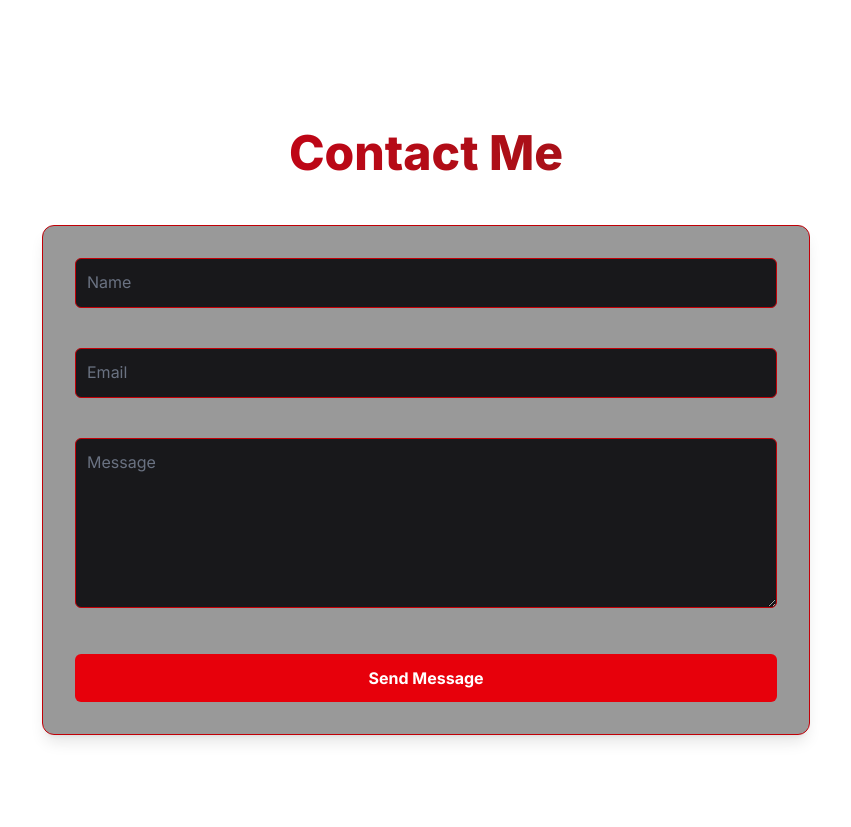
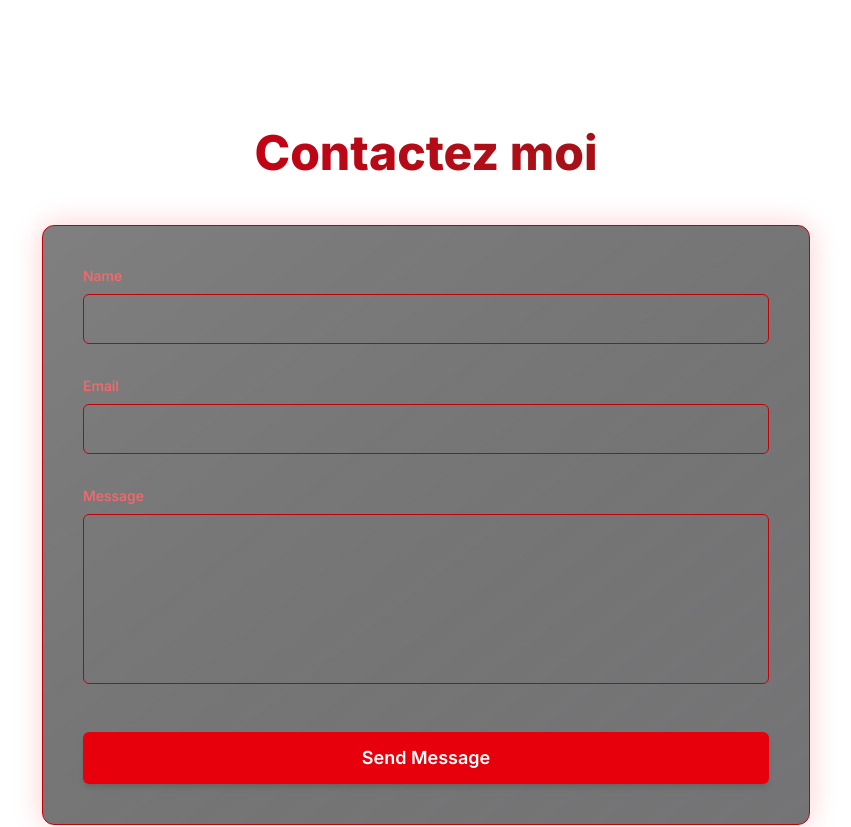
Before and after one commit to naderyb/my-portfolio, a Next.js app: page / in a window 1280 px wide. Shown: the part 3200-4027 px from the top of the page, without its empty margins (214-1065 px from the left). Built offline with nearby package versions, Linux system fonts and the light colour scheme.

Commit message:
feat: Update Contact section with improved styling and layout for form fields

```diff
--- a/src/components/sections/Contact.tsx
+++ b/src/components/sections/Contact.tsx
@@ -1,7 +1,6 @@
 "use client";
 
 import { useRef, useEffect } from "react";
-
 import gsap from "gsap";
 import { ScrollTrigger } from "gsap/ScrollTrigger";
 import toast, { Toaster } from "react-hot-toast";
@@ -34,58 +33,66 @@ export default function Contact() {
     <section id="contact" className="relative py-24 px-4 text-white overflow-hidden">
       <Toaster />
 
-      {/* Foreground */}
       <h2 className="relative z-10 text-center text-transparent bg-clip-text bg-gradient-to-r from-red-600 to-red-900 text-5xl font-extrabold mb-12">
-        Contact Me
+        Contactez moi
       </h2>
 
       <div
         id="contact-form"
-        className="relative z-10 max-w-3xl mx-auto bg-black/40 border border-red-700 backdrop-blur-md rounded-xl p-8 shadow-lg"
+        className="relative z-10 max-w-3xl mx-auto bg-gradient-to-br from-black/50 to-zinc-900/60 border border-red-700 backdrop-blur-md rounded-xl p-10 shadow-[0_0_30px_rgba(255,0,0,0.2)]"
       >
-        <form onSubmit={handleSubmit} ref={formRef} className="space-y-10 relative">
-          <div className="relative">
+        <form onSubmit={handleSubmit} ref={formRef} className="space-y-8">
+          {/* Name Field */}
+          <div className="flex flex-col space-y-2">
+            <label htmlFor="name" className="text-red-400 text-sm font-medium">
+              Name
+            </label>
             <input
               type="text"
-              placeholder=" "
+              name="name"
+              id="name"
               required
-              className="peer w-full px-4 py-3 bg-zinc-900 border border-red-700 rounded-md text-white placeholder-transparent focus:outline-none focus:ring-2 focus:ring-red-600"
+              className="w-full px-4 py-3 border border-red-700 rounded-md text-white focus:outline-none focus:ring-2 focus:ring-red-600 transition duration-300"
             />
-            <label className="absolute left-3 top-2 text-sm text-red-400 transition-all peer-placeholder-shown:top-3 peer-placeholder-shown:text-base peer-placeholder-shown:text-gray-500 peer-focus:top-2 peer-focus:text-sm peer-focus:text-red-500">
-              Name
-            </label>
           </div>
 
-          <div className="relative">
+          {/* Email Field */}
+          <div className="flex flex-col space-y-2">
+            <label htmlFor="email" className="text-red-400 text-sm font-medium">
+              Email
+            </label>
             <input
               type="email"
-              placeholder=" "
+              name="email"
+              id="email"
               required
-              className="peer w-full px-4 py-3 bg-zinc-900 border border-red-700 rounded-md text-white placeholder-transparent focus:outline-none focus:ring-2 focus:ring-red-600"
+              className="w-full px-4 py-3 border border-red-700 rounded-md text-white focus:outline-none focus:ring-2 focus:ring-red-600 transition duration-300"
             />
-            <label className="absolute left-3 top-2 text-sm text-red-400 transition-all peer-placeholder-shown:top-3 peer-placeholder-shown:text-base peer-placeholder-shown:text-gray-500 peer-focus:top-2 peer-focus:text-sm peer-focus:text-red-500">
-              Email
-            </label>
           </div>
 
-          <div className="relative">
-            <textarea
-              rows={6}
-              placeholder=" "
-              required
-              className="peer w-full px-4 py-3 bg-zinc-900 border border-red-700 rounded-md text-white placeholder-transparent focus:outline-none focus:ring-2 focus:ring-red-600"
-            ></textarea>
-            <label className="absolute left-3 top-2 text-sm text-red-400 transition-all peer-placeholder-shown:top-3 peer-placeholder-shown:text-base peer-placeholder-shown:text-gray-500 peer-focus:top-2 peer-focus:text-sm peer-focus:text-red-500">
+          {/* Message Field */}
+          <div className="flex flex-col space-y-2">
+            <label htmlFor="message" className="text-red-400 text-sm font-medium">
               Message
             </label>
+            <textarea
+              name="message"
+              id="message"
+              rows={6}
+              required
+              className="w-full px-4 py-3  border border-red-700 rounded-md text-white focus:outline-none focus:ring-2 focus:ring-red-600 transition duration-300 resize-none"
+            ></textarea>
           </div>
 
-          <button
-            type="submit"
-            className="w-full bg-red-600 hover:bg-red-700 text-white py-3 rounded-md font-bold transition-colors duration-300"
-          >
-            Send Message
-          </button>
+          {/* Submit Button */}
+          <div className="text-center pt-4">
+            <button
+              type="submit"
+              className="w-full py-3 px-6 bg-red-600 hover:bg-red-700 rounded-md text-white font-semibold text-lg transition duration-300 shadow-md hover:shadow-red-700/70 hover:shadow-[0_0_20px] focus:outline-none"
+            >
+              Send Message
+            </button>
+          </div>
         </form>
       </div>
     </section>
```
